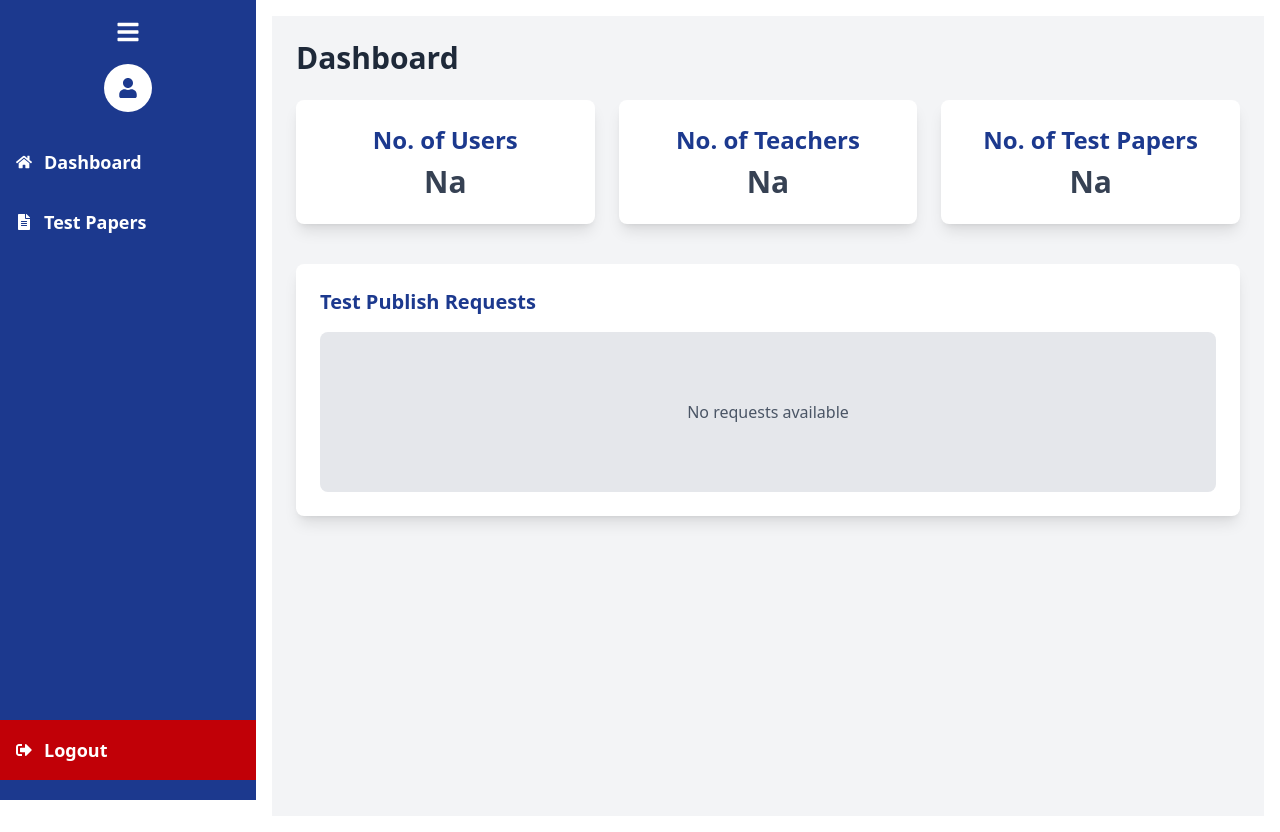
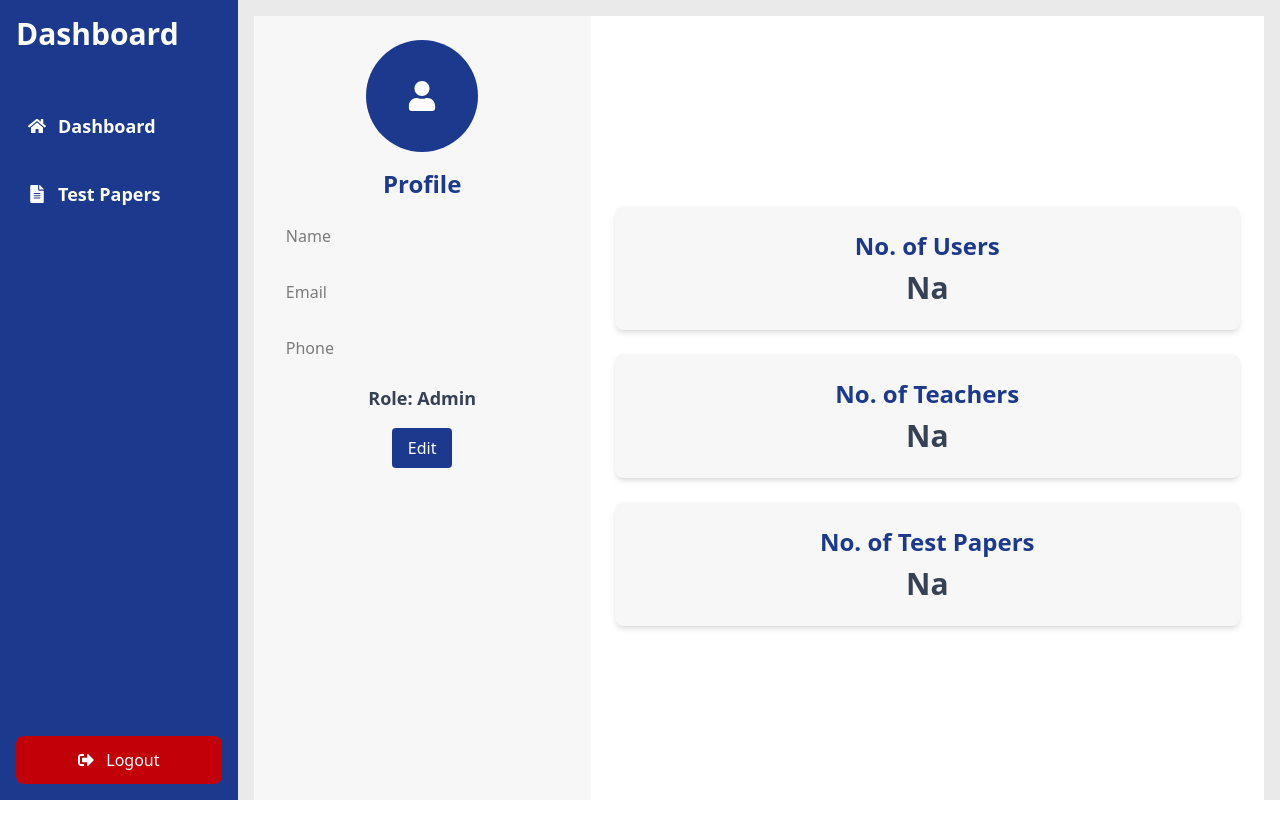
Before and after one commit to 375tarun/Testadmin, a React (Vite) app: page / in a window 1280 px wide. After the commit the page ends 800 px from the top, so only its background shows below. Built offline with nearby package versions, Linux system fonts and the light colour scheme.

Commit message:
updated the dashboard

```diff
--- a/package.json
+++ b/package.json
@@ -13,6 +13,7 @@
     "@material-tailwind/react": "^2.1.10",
     "@reduxjs/toolkit": "^2.5.1",
     "@tailwindcss/vite": "^4.0.6",
+    "cors": "^2.8.5",
     "react": "^19.0.0",
     "react-dom": "^19.0.0",
     "react-icons": "^5.4.0",
--- a/src/layout/LayoutContainer.jsx
+++ b/src/layout/LayoutContainer.jsx
@@ -1,17 +1,16 @@
-import React from 'react'
+import React from "react";
 import { Outlet } from "react-router-dom";
-import Sidebar from './Sidebar'
+import Sidebar from "./Sidebar";
 
 const LayoutContainer = () => {
   return (
-    <div className="flex">
-    <Sidebar />
-    <main className="flex-grow p-4">
-      <Outlet />
-    </main>
-  </div>
-);
+    <div className="flex h-screen w-screen overflow-hidden">
+      <Sidebar />
+      <main className="flex-grow p-4 bg-[#EAEAEA]">
+        <Outlet />
+      </main>
+    </div>
+  );
+};
 
-}
-
-export default LayoutContainer
+export default LayoutContainer;
--- a/src/layout/Sidebar.jsx
+++ b/src/layout/Sidebar.jsx
@@ -1,128 +1,32 @@
-import React, { useState } from "react";
-import { FaHome, FaFileAlt, FaBars, FaTimes, FaSignOutAlt, FaUser } from "react-icons/fa";
+import React from "react";
+import { FaHome, FaFileAlt, FaSignOutAlt } from "react-icons/fa";
 import { Link } from "react-router-dom";
 
 const Sidebar = () => {
-  const [sidebarOpen, setSidebarOpen] = useState(true);
-  const [profileOpen, setProfileOpen] = useState(false);
-  const [profile, setProfile] = useState({
-    name: "",
-    email: "",
-    password: "",
-    phone: "",
-    role: "Admin",
-  });
-
-  const handleChange = (e) => {
-    setProfile({ ...profile, [e.target.name]: e.target.value });
-  };
-
   return (
-    <>
-      {/* Sidebar */}
-      <div
-        className={`${
-          sidebarOpen ? "w-64" : "w-16"
-        } bg-blue-900 text-white h-screen transition-all duration-300 flex flex-col items-center pt-5`}
-      >
-        <div
-          className="cursor-pointer text-2xl mb-5"
-          onClick={() => setSidebarOpen(!sidebarOpen)}
-        >
-          <FaBars />
-        </div>
-
-        {/* Profile Icon (Click to Edit) */}
-        <div
-          className="bg-white text-blue-900 text-xl font-bold rounded-full w-12 h-12 flex items-center justify-center mb-5 cursor-pointer"
-          onClick={() => setProfileOpen(true)}
-        >
-          <FaUser />
-        </div>
+    <div className="w-64 min-h-screen p-4 bg-blue-900 text-white flex flex-col justify-between">
+      {/* Logo */}
+      <div className="text-3xl font-bold mb-12">Dashboard</div>
 
       {/* Sidebar Menu */}
-        <ul className="w-full flex-grow">
-          <li className="p-4 hover:bg-blue-800 transition-all duration-300 flex items-center gap-3 cursor-pointer">
-            <FaHome /> {sidebarOpen && <Link to="/" className="text-lg font-semibold">Dashboard</Link>}
+      <ul className="w-full flex-grow space-y-4">
+        <li className="p-3 rounded-lg hover:bg-blue-800 transition-all duration-300 ease-in-out flex items-center gap-3 cursor-pointer text-lg">
+          <FaHome />
+          <Link to="/" className="font-semibold">Dashboard</Link>
         </li>
-          <li className="p-4 hover:bg-blue-800 transition-all duration-300 flex items-center gap-3 cursor-pointer">
-            <FaFileAlt /> {sidebarOpen && <Link to="/tests" className="text-lg font-semibold">Test Papers</Link>}
+        <li className="p-3 rounded-lg hover:bg-blue-800 transition-all duration-300 ease-in-out flex items-center gap-3 cursor-pointer text-lg">
+          <FaFileAlt />
+          <Link to="/tests" className="font-semibold">Test Papers</Link>
         </li>
       </ul>
 
       {/* Logout Button */}
-        <div className="w-full p-4 bg-red-700 transition-all duration-300 flex items-center gap-3 cursor-pointer mb-5">
-          <FaSignOutAlt /> {sidebarOpen && <span className="text-lg font-semibold">Logout</span>}
-        </div>
-      </div>
-
-      {/* Profile Edit Modal */}
-      {profileOpen && (
-        <div className="fixed inset-0 bg-black bg-opacity-50 flex items-center justify-center">
-          <div className="bg-white p-6 rounded-lg shadow-lg w-96">
-            <div className="flex justify-between items-center mb-4">
-              <h2 className="text-xl font-bold text-blue-900">Edit Profile</h2>
-              <button onClick={() => setProfileOpen(false)}>
-                <FaTimes className="text-gray-600 text-lg" />
-              </button>
-            </div>
-
-            {/* Profile Edit Form */}
-            <div className="space-y-3">
-              <input
-                type="text"
-                name="name"
-                value={profile.name}
-                onChange={handleChange}
-                className="w-full p-2 border rounded-lg"
-                placeholder="Name"
-              />
-              <input
-                type="email"
-                name="email"
-                value={profile.email}
-                onChange={handleChange}
-                className="w-full p-2 border rounded-lg"
-                placeholder="Email"
-              />
-              <input
-                type="password"
-                name="password"
-                value={profile.password}
-                onChange={handleChange}
-                className="w-full p-2 border rounded-lg"
-                placeholder="New Password"
-              />
-              <input
-                type="text"
-                name="phone"
-                value={profile.phone}
-                onChange={handleChange}
-                className="w-full p-2 border rounded-lg"
-                placeholder="Phone No."
-              />
-              <select
-                name="role"
-                value={profile.role}
-                onChange={handleChange}
-                className="w-full p-2 border rounded-lg"
-              >
-                <option value="Admin">Admin</option>
-                <option value="User">User</option>
-              </select>
-            </div>
-
-            {/* Save Button */}
-            <button
-              className="mt-4 w-full bg-blue-900 text-white p-2 rounded-lg hover:bg-blue-800"
-              onClick={() => setProfileOpen(false)}
-            >
-              Save Changes
+      <div className="mt-auto w-full">
+        <button className="w-full p-3 rounded-lg bg-red-700 text-white hover:bg-red-600 transition-all duration-300 ease-in-out flex items-center justify-center gap-3">
+          <FaSignOutAlt /> Logout
         </button>
       </div>
     </div>
-      )}
-    </>
   );
 };
 
--- a/src/pages/dashboard/Dashboard.jsx
+++ b/src/pages/dashboard/Dashboard.jsx
@@ -1,31 +1,94 @@
-import React from "react";
+import React, { useState } from "react";
+import { FaUser } from "react-icons/fa";
 
 const Dashboard = () => {
+  const [isEditing, setIsEditing] = useState(false);
+  const [user, setUser] = useState({
+    name: "",
+    email: "",
+    phone: "",
+    password: ""
+  });
+  const [editedUser, setEditedUser] = useState(user);
+
+  const handleEditClick = () => {
+    setIsEditing(true);
+  };
+
+  const handleSaveClick = () => {
+    setUser(editedUser);
+    setIsEditing(false);
+  };
+
   return (
-    <div className="p-6 bg-gray-100 min-h-screen">
-      <h1 className="text-3xl font-bold text-gray-800 mb-6">Dashboard</h1>
+    <div className="h-screen w-full bg-[#EAEAEA] flex">
+      <div className="h-full w-full bg-white flex">
+        {/* Profile Section */}
+        <div className="w-1/3 h-full p-6 bg-[#F7F7F7] flex flex-col items-center">
+          <div className="w-28 h-28 flex items-center justify-center bg-blue-900 text-white text-3xl font-bold rounded-full">
+            <FaUser />
+          </div>
+          <h2 className="text-2xl font-bold text-blue-900 mt-4">Profile</h2>
+          <div className="mt-4 space-y-4 w-full">
+            <input
+              type="text"
+              value={editedUser.name}
+              disabled={!isEditing}
+              onChange={(e) => setEditedUser({ ...editedUser, name: e.target.value })}
+              className="w-full p-2 focus:outline-none bg-transparent"
+              placeholder="Name"
+            />
+            <input
+              type="email"
+              value={editedUser.email}
+              disabled={!isEditing}
+              onChange={(e) => setEditedUser({ ...editedUser, email: e.target.value })}
+              className="w-full p-2 focus:outline-none bg-transparent"
+              placeholder="Email"
+            />
+            <input
+              type="text"
+              value={editedUser.phone}
+              disabled={!isEditing}
+              onChange={(e) => setEditedUser({ ...editedUser, phone: e.target.value })}
+              className="w-full p-2 focus:outline-none bg-transparent"
+              placeholder="Phone"
+            />
+            {isEditing && (
+              <input
+                type="password"
+                value={editedUser.password}
+                onChange={(e) => setEditedUser({ ...editedUser, password: e.target.value })}
+                className="w-full p-2 focus:outline-none bg-transparent"
+                placeholder="New Password"
+              />
+            )}
+          </div>
+          <p className="mt-4 text-lg font-semibold text-gray-700">Role: Admin</p>
+          <button
+            className="mt-4 px-4 py-2 bg-blue-900 text-white rounded"
+            onClick={isEditing ? handleSaveClick : handleEditClick}
+          >
+            {isEditing ? "Save" : "Edit"}
+          </button>
+        </div>
 
-      {/* Stats Section */}
-      <div className="grid grid-cols-1 sm:grid-cols-2 lg:grid-cols-3 gap-6">
-        <div className="bg-white shadow-lg rounded-lg p-6 flex flex-col items-center">
+        {/* Dashboard Section */}
+        <div className="w-2/3 h-full p-6 flex flex-col items-center justify-center">
+          <div className="flex flex-col w-full space-y-6">
+            <div className="bg-[#F7F7F7] shadow-md rounded-lg p-6 flex flex-col items-center">
               <span className="text-2xl font-semibold text-blue-900">No. of Users</span>
               <p className="text-3xl font-bold text-gray-700 mt-2">Na</p>
             </div>
-        <div className="bg-white shadow-lg rounded-lg p-6 flex flex-col items-center">
+            <div className="bg-[#F7F7F7] shadow-md rounded-lg p-6 flex flex-col items-center">
               <span className="text-2xl font-semibold text-blue-900">No. of Teachers</span>
               <p className="text-3xl font-bold text-gray-700 mt-2">Na</p>
             </div>
-        <div className="bg-white shadow-lg rounded-lg p-6 flex flex-col items-center">
+            <div className="bg-[#F7F7F7] shadow-md rounded-lg p-6 flex flex-col items-center">
               <span className="text-2xl font-semibold text-blue-900">No. of Test Papers</span>
               <p className="text-3xl font-bold text-gray-700 mt-2">Na</p>
             </div>
           </div>
-
-      {/* Test Publish Requests */}
-      <div className="mt-10 bg-white shadow-lg rounded-lg p-6">
-        <h2 className="text-xl font-bold text-blue-900 mb-4">Test Publish Requests</h2>
-        <div className="bg-gray-200 rounded-lg p-4 h-40 flex items-center justify-center text-gray-600">
-          No requests available
         </div>
       </div>
     </div>
```
Also changed, not shown: 1 other file (tests, documents, lock files or other folders). Lines whose indentation alone changed are shown as unchanged.
